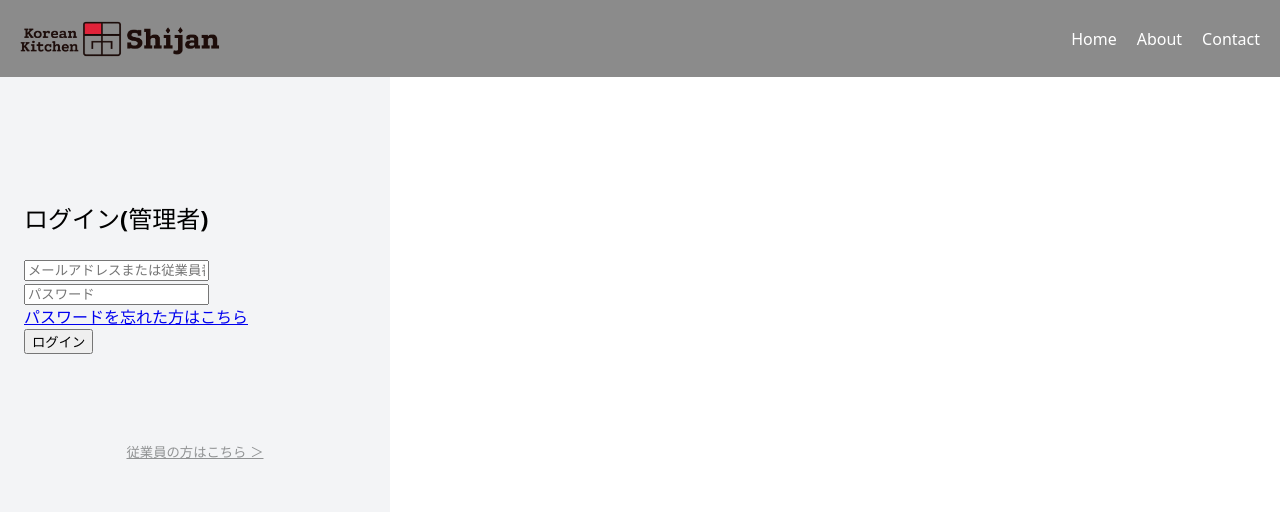
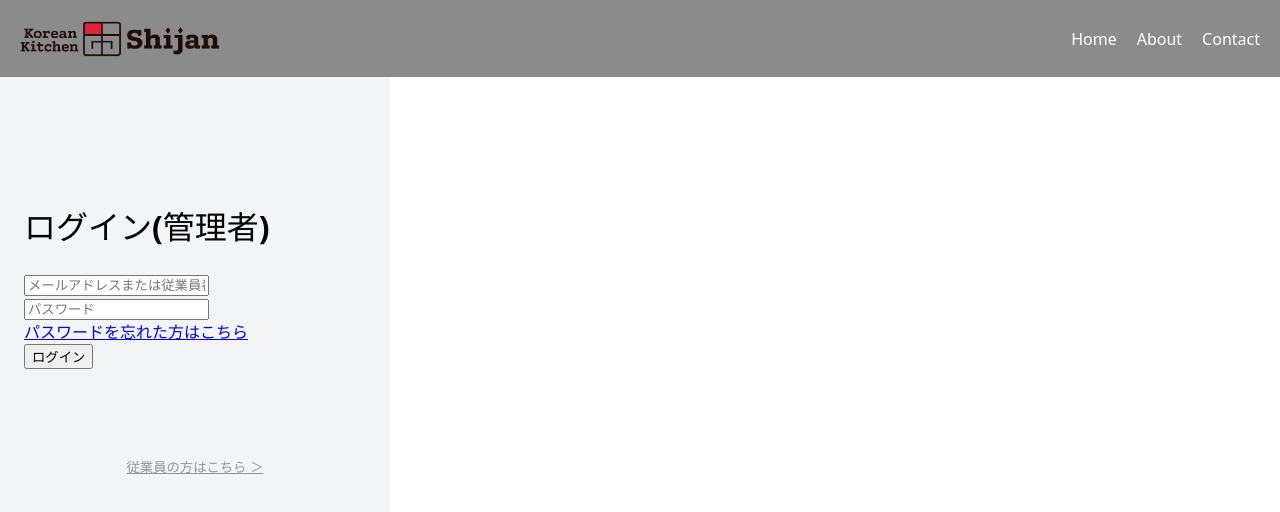
Before and after one commit to kei0101xw/web-shift-manager, a React (Vite) app in the folder frontend/: page /loginmanager in a window 1280 px wide. Shown: the top 512 px of the page. Built offline with nearby package versions, Linux system fonts and the light colour scheme.

Commit message:
[change] h1タグに変更

```diff
--- a/frontend/src/pages/LoginManager.jsx
+++ b/frontend/src/pages/LoginManager.jsx
@@ -47,7 +47,7 @@ export default function LoginFormManager() {
       <div className="login-em-container">
         <div className="login-le-container">
           <form onSubmit={handleSubmit} className="login-form__input">
-            <h2 className=".login-employee-title">ログイン(管理者)</h2>
+            <h1 className=".login-employee-title">ログイン(管理者)</h1>
 
             {/* メールアドレス / 従業員番号 */}
             <input
```
